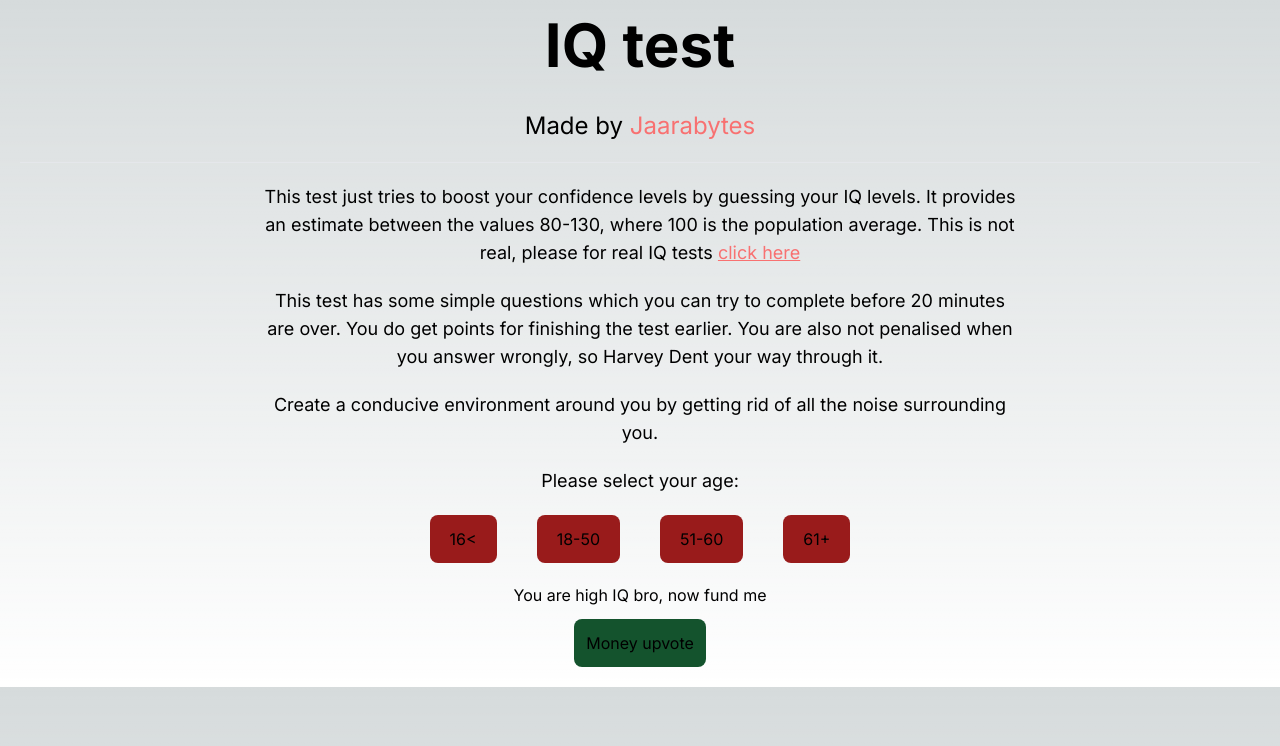
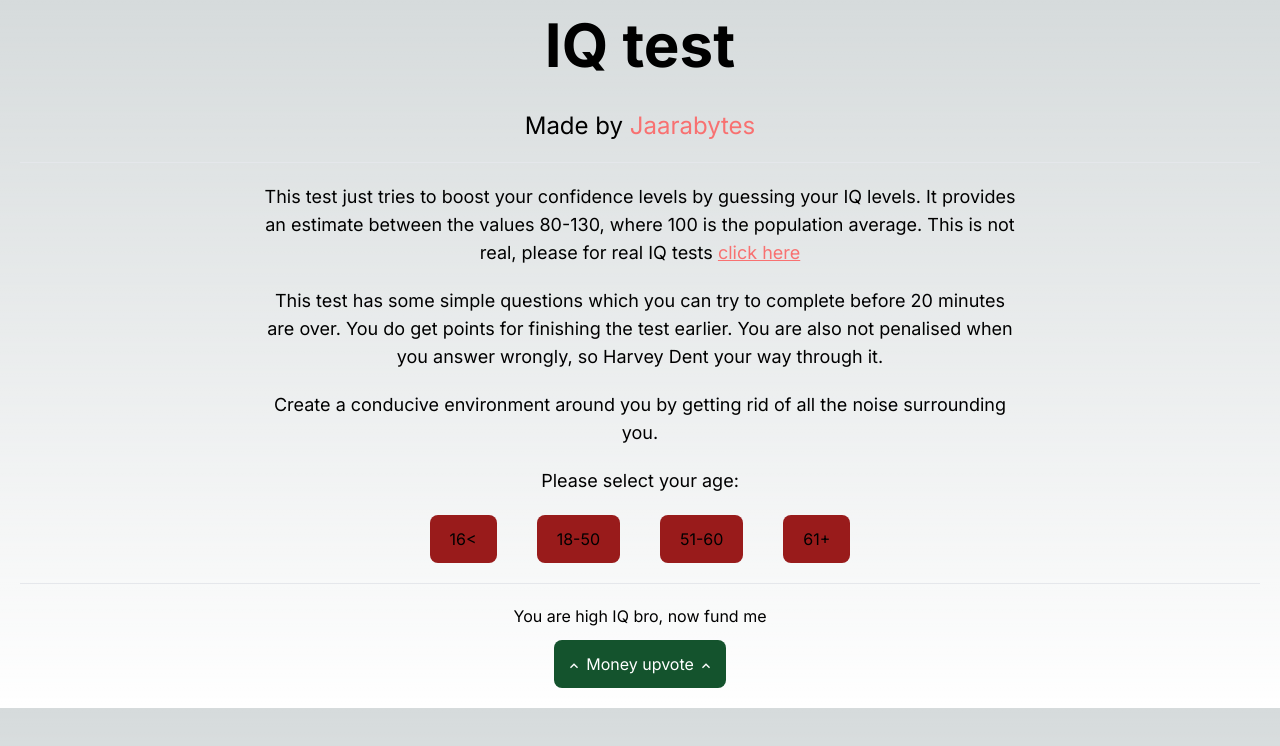
Before and after one commit to Jaarabytes/jipime, a Next.js app: page / in a window 1280 px wide. Shown: the top 746 px of the page. Built offline with nearby package versions, Linux system fonts and the light colour scheme.

Commit message:
feat: money upvote button for donation
yeah, i need money

```diff
--- a/app/ui/home/Donate.tsx
+++ b/app/ui/home/Donate.tsx
@@ -1,13 +1,16 @@
-
-
-
+import { MdKeyboardArrowUp } from "react-icons/md"
+import Link from "next/link"
 export default function Upvote() {
-
+// Link to payments pages, learn coinbase (metamask), stripe, daraja
     return (
         <>
+        <hr className="my-5"/>
             <div className="my-5">
                 <p className="my-3">You are high IQ bro, now fund me</p>
-                <button className="bg-green-900 px-3 py-3 rounded-lg hover:bg-green-700">Money upvote</button>
+                <Link href={`/lipa`}>
+                    <button className="bg-green-900 text-white px-3 py-3 rounded-lg
+                    hover:bg-green-700"><MdKeyboardArrowUp className="inline"/> Money upvote <MdKeyboardArrowUp className="inline"/></button>
+                </Link>
             </div>
         </>
     )
```
